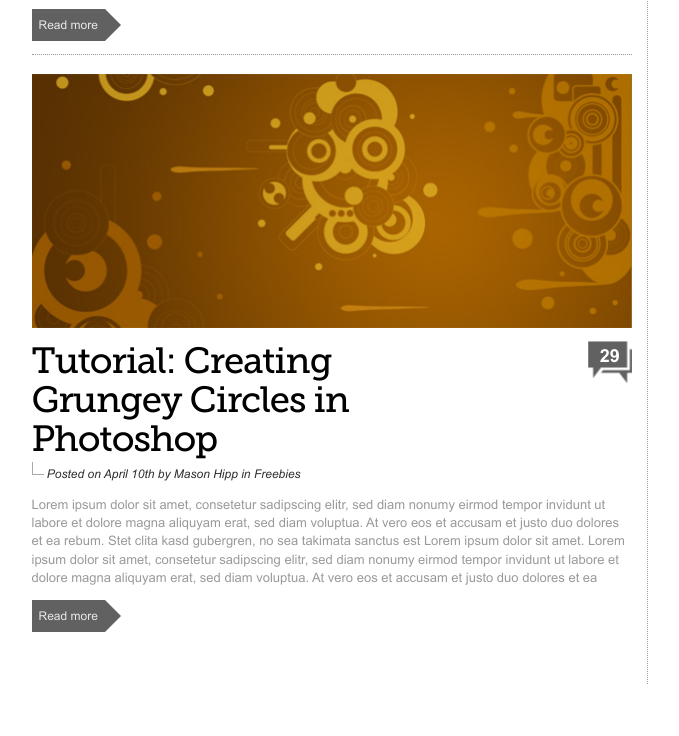
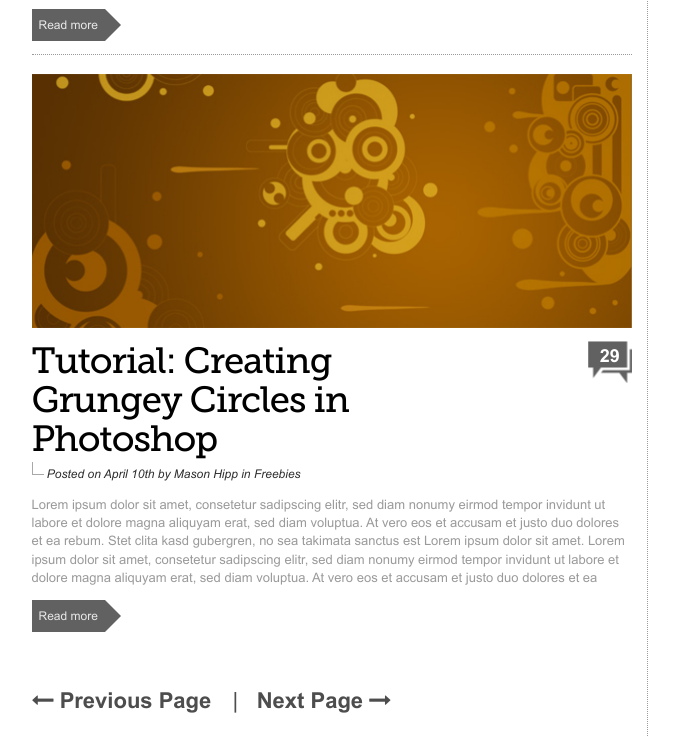
Before and after one commit to grujamar/DesignBlog, a plain HTML site: page index.html in a window 1280 px wide. Shown: the part 670-1406 px from the top of the page, without its empty margins (150-829 px from the left). Before the commit the page ends 1354 px from the top, so only its background shows below. Drawn offline with Linux system fonts and the light colour scheme; files whose address does not match are found by name.

Commit message:
news navigation complete

```diff
--- a/css/style.css
+++ b/css/style.css
@@ -150,3 +150,23 @@ header .navbar-nav li:hover a{
 .news .news-item .read-more:hover{
     margin-left:3px;
 }
+
+/*NEWS NAVIGATION*/
+.news-navigation a{
+    text-decoration: none;
+    color: #4d4d4d;
+    font-size: 22px;
+    font-family: 'Arial-BoldMT';
+}
+
+.news-navigation > span{
+    color: #4d4d4d;
+    font-size: 22px;
+    padding: 0 15px;
+    display: inline-block;
+}
+
+.news-navigation a:hover{
+    color: #000;
+    text-shadow: 0 0 2px #4d4d4d;
+}
--- a/index.html
+++ b/index.html
@@ -55,7 +55,7 @@
 
                     <main class="py-4">
 
-                        <section class="news">
+                        <section class="news mb-5">
 
                             <article class="news-item pb-3 mb-4">
                                 <figure>
@@ -144,6 +144,18 @@
                             </article>
                         </section>
 
+                        <nav class="news-navigation">
+                            <a href="#" class="prev-news">
+                                <span class="fa fa-long-arrow-left"></span>
+                                Previous Page
+                            </a>
+                            <span>|</span>
+                            <a href="#" class="next-news">
+                                Next Page
+                                <span class="fa fa-long-arrow-right"></span>
+                            </a>
+                        </nav>
+
                     </main>
 
                 </div><!--Left content start-->
```
